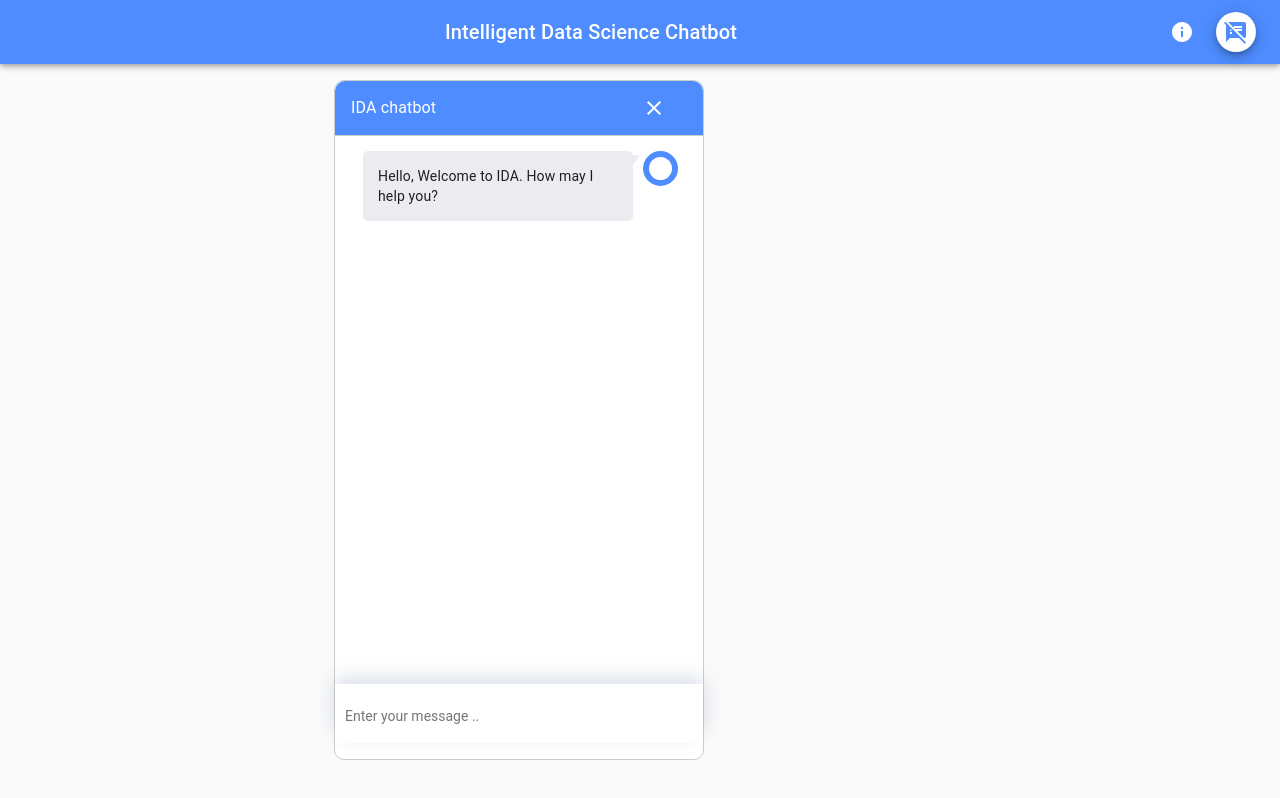
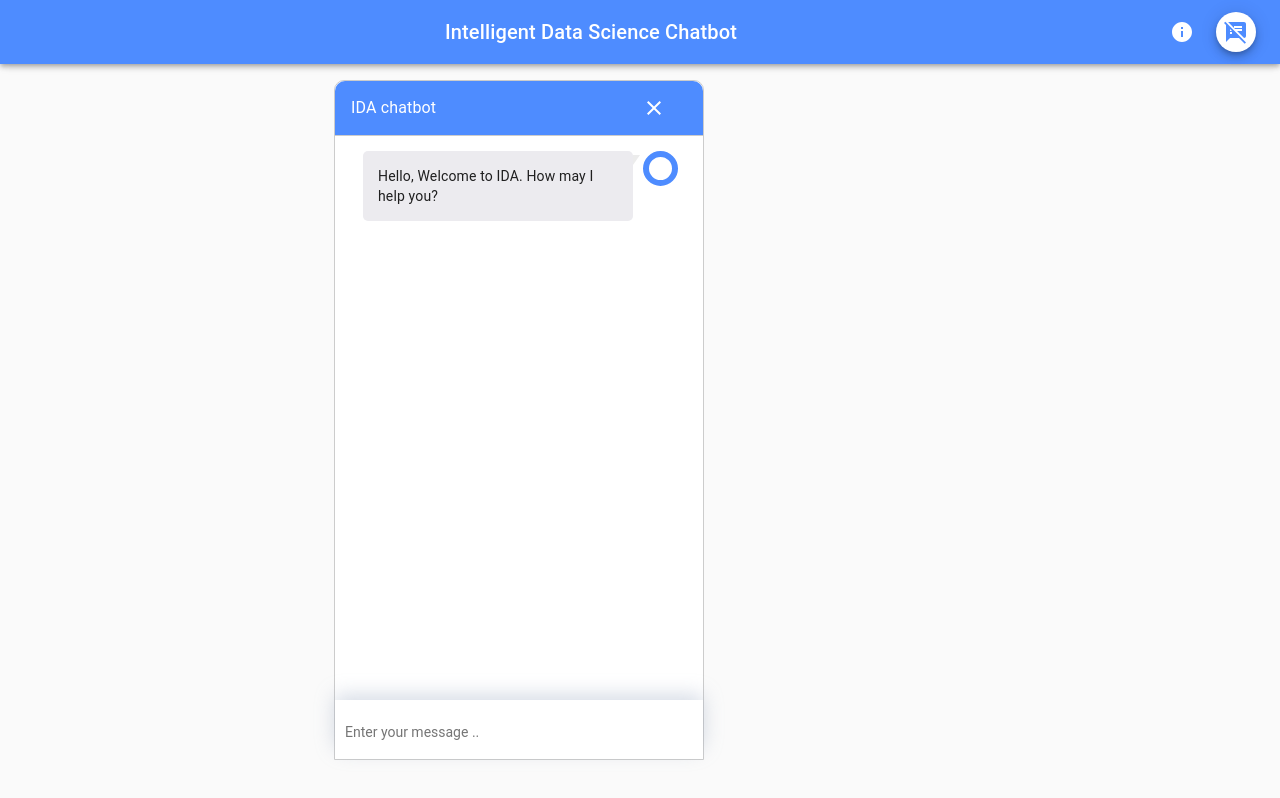
Before and after one commit to dice-group/IDA, a React (Create React App) app in the folder frontend/: page / in a window 1280 px wide. Built offline with nearby package versions, Linux system fonts and the light colour scheme.

Commit message:
feat(ida-125): fixing css wtih chatarea

```diff
--- a/frontend/src/components/chatbot/chatbotcomp.css
+++ b/frontend/src/components/chatbot/chatbotcomp.css
@@ -43,7 +43,7 @@
 .chatbox-chat-area .chat-area-input {
   box-shadow: 0 -5px 20px 0 rgba(150, 165, 190, 0.4);
   position: absolute;
-  bottom: 10px;
+  bottom: -6px;
   height: 55px;
   width: 100%;
 }
@@ -154,7 +154,7 @@
     width: 370px;
     max-height: 85vh;
     height: 85vh;
-    border-radius: 10px;
+    border-radius: 10px 10px 0 0;
   }
 
   .with-data .chatbox {
```
